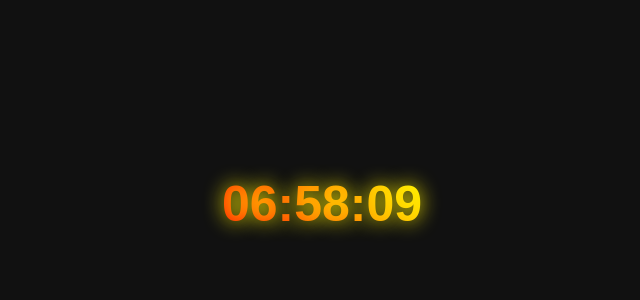
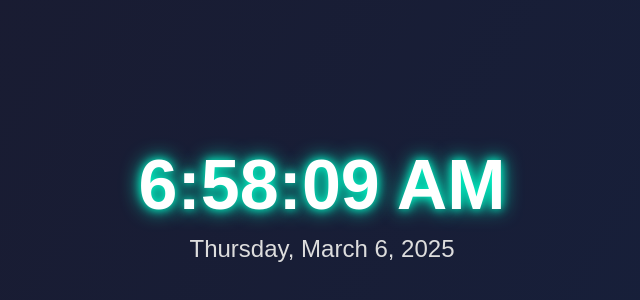
Before and after one commit to 427Malik/TimeNow, a plain HTML site: page index.html in a window 1280 px wide. Shown: the part 204-504 px from the top of the page, without its empty margins (318-958 px from the left). Drawn offline with Linux system fonts and the light colour scheme.

Commit message:
Update index.html

```diff
--- a/index.html
+++ b/index.html
@@ -11,32 +11,37 @@
             justify-content: center;
             align-items: center;
             height: 100vh;
-            background-color: #111;
+            background: linear-gradient(120deg, #1a1a2e, #16213e);
             color: #fff;
+            text-align: center;
+            flex-direction: column;
         }
         #clock {
-            font-size: 50px;
+            font-size: 70px;
             font-weight: bold;
-            background: linear-gradient(45deg, #ff0000, #ff7300, #fffb00);
-            -webkit-background-clip: text;
-            -webkit-text-fill-color: transparent;
-            animation: glow 1.5s infinite alternate;
+            text-shadow: 0 0 10px #00ffcc, 0 0 20px #00ffcc;
+            margin-bottom: 10px;
         }
-        @keyframes glow {
-            from { text-shadow: 0 0 10px #ff7300; }
-            to { text-shadow: 0 0 20px #fffb00; }
+        #date {
+            font-size: 24px;
+            color: #ddd;
         }
     </style>
 </head>
 <body>
     <div id="clock">00:00:00</div>
+    <div id="date">Loading...</div>
     <script>
         function updateClock() {
             let now = new Date();
-            let hours = now.getHours().toString().padStart(2, '0');
+            let hours = now.getHours() % 12 || 12;
             let minutes = now.getMinutes().toString().padStart(2, '0');
             let seconds = now.getSeconds().toString().padStart(2, '0');
-            document.getElementById('clock').innerText = `${hours}:${minutes}:${seconds}`;
+            let amPm = now.getHours() >= 12 ? 'PM' : 'AM';
+            document.getElementById('clock').innerText = `${hours}:${minutes}:${seconds} ${amPm}`;
+
+            let dateOptions = { weekday: 'long', year: 'numeric', month: 'long', day: 'numeric' };
+            document.getElementById('date').innerText = now.toLocaleDateString('en-US', dateOptions);
         }
         setInterval(updateClock, 1000);
         updateClock();
```
